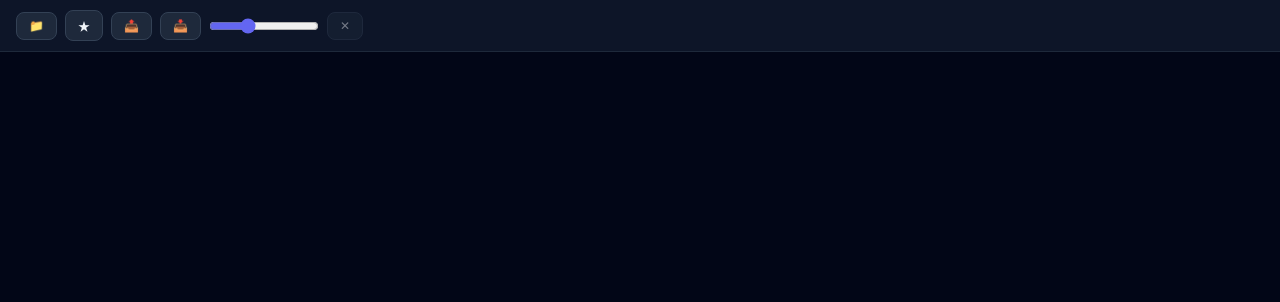
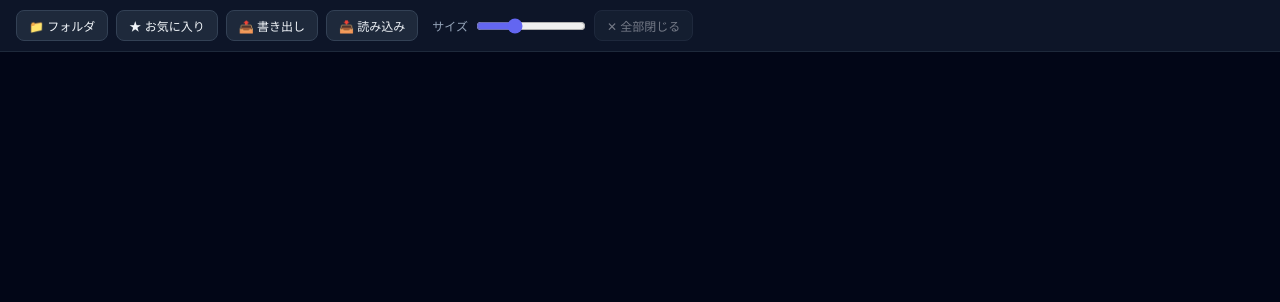
Before and after one commit to BOOOOOOOON/zip-viewer, a plain HTML site: page index.html in a window 1280 px wide. Shown: the top 302 px of the page. Drawn offline with Linux system fonts and the light colour scheme.

Commit message:
Add text labels to header buttons

```diff
--- a/index.html
+++ b/index.html
@@ -39,6 +39,7 @@
   header p { font-size: 11px; color: var(--muted); margin-top: 2px; }
   .spacer { flex: 1; }
   .controls { display: flex; align-items: center; gap: 8px; flex-wrap: wrap; }
+  .sizelabel { font-size: 12px; color: var(--muted); margin-left: 6px; }
   .controls input[type="search"] {
     background: var(--panel2); border: 1px solid var(--border2); color: var(--text);
     border-radius: 8px; padding: 6px 10px; font-size: 12px; width: 170px; outline: none;
@@ -237,13 +238,14 @@
 
 <header>
   <div class="controls">
-    <button class="btn" id="folderBtn" title="📁">📁</button>
-    <button class="btn" id="favBtn" title="★">★</button>
-    <button class="btn" id="favExportBtn" title="📤">📤</button>
-    <button class="btn" id="favImportBtn" title="📥">📥</button>
+    <button class="btn" id="folderBtn" title="フォルダを開く">📁 フォルダ</button>
+    <button class="btn" id="favBtn" title="お気に入り">★ お気に入り</button>
+    <button class="btn" id="favExportBtn" title="お気に入りを書き出し">📤 書き出し</button>
+    <button class="btn" id="favImportBtn" title="お気に入りを読み込み">📥 読み込み</button>
     <input type="file" id="favImportFile" accept=".json,application/json" style="display:none">
-    <input type="range" id="sizeRange" min="110" max="320" value="180" title="🔍">
-    <button class="btn" id="clearBtn" title="✕" disabled>✕</button>
+    <span class="sizelabel">サイズ</span>
+    <input type="range" id="sizeRange" min="110" max="320" value="180" title="サムネイルの大きさ">
+    <button class="btn" id="clearBtn" title="全部閉じる" disabled>✕ 全部閉じる</button>
   </div>
 </header>
 
```
Also changed, not shown: zip_viewer.html (+8 -6 lines).
